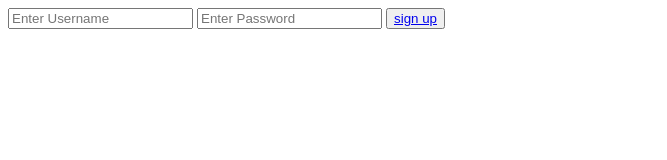
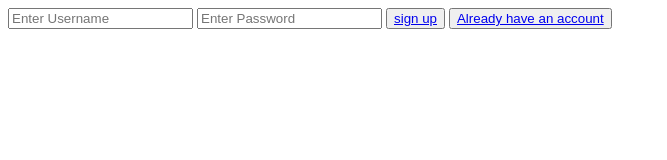
Before and after one commit to NikolasPapas25/NikolasPapas25.github.io, a plain HTML site: page index.html in a window 1280 px wide. Shown: the whole page, without its empty margins (0-667 px from the left). Drawn offline with Linux system fonts and the light colour scheme.

Commit message:
Update index.html

```diff
--- a/index.html
+++ b/index.html
@@ -10,6 +10,7 @@
     <input type="text" placeholder="Enter Username" id="user">
     <input type="text" placeholder="Enter Password" id="pass">
     <button id="btn" onclick="signup()"><a href="Intro.html">sign up</a></button>
+    <button><a href="Intro.html">Already have an account</a></button>
     <script src="/BeforeIntro.js"></script>
 </body>
 </html>
```
